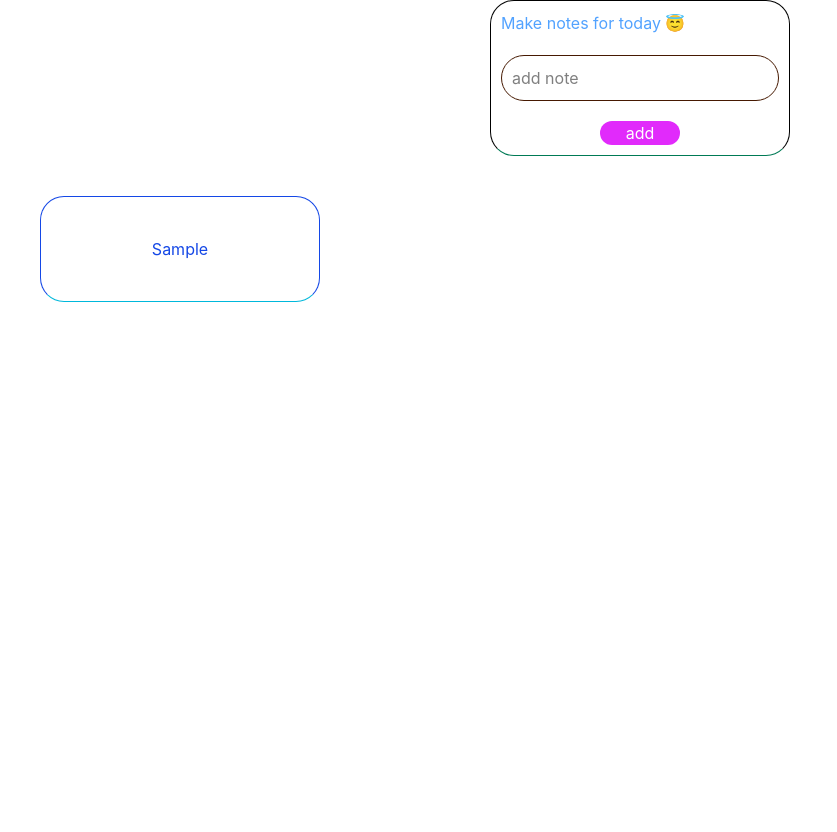
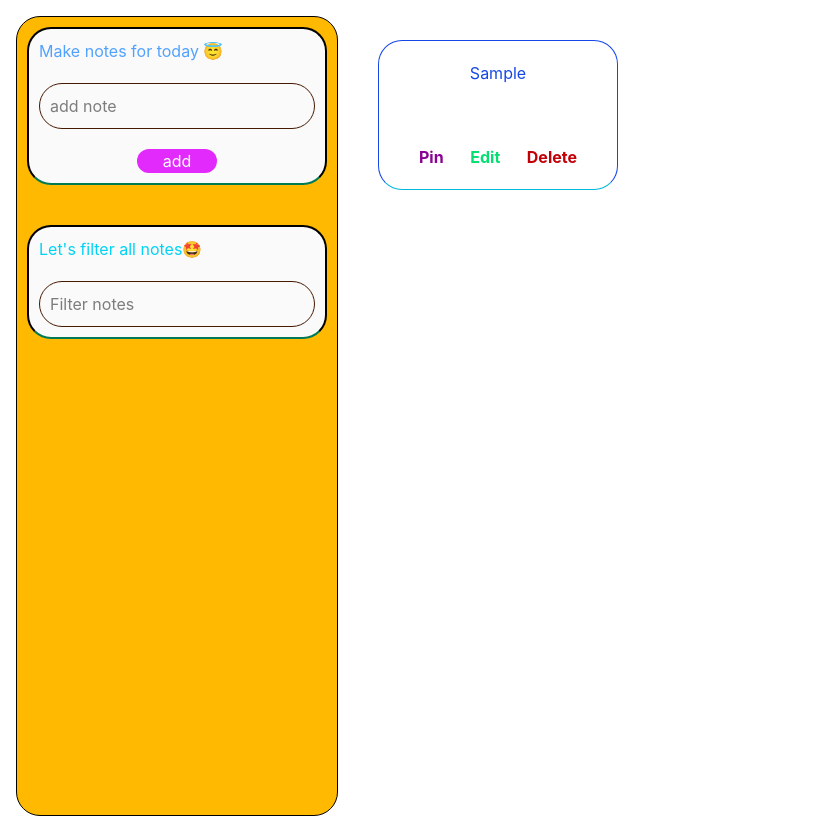
Before and after one commit to KarinaPelykh/for-fun, a React (Vite) app: page / in a window 1280 px wide. Both pictures are taken after typing "Sample" into the empty fields and a click on the button "add". Shown: the whole page, without its empty margins (0-837 px from the left). Before the commit the page ends 800 px from the top, so only its background shows below. Built offline with nearby package versions, Linux system fonts and the light colour scheme.

Commit message:
feat: searfilter, add pinned functionality

```diff
--- a/src/components/notes-board/AddNote.tsx
+++ b/src/components/notes-board/AddNote.tsx
@@ -8,7 +8,7 @@ export const AddNote = ({ text, setText, handleSubmit }: AddNoteProps) => {
   return (
     <form
       onSubmit={handleSubmit}
-      className=" flex flex-col w-75 gap-5 mx-auto border border-b-emerald-700 rounded-3xl p-2.5"
+      className=" flex flex-col bg-mauve-50 w-75 gap-5 mx-auto border-2 border-b-emerald-700 rounded-3xl p-2.5"
     >
       <label className="block text-blue-400">Make notes for today 😇</label>
       <input
--- a/src/components/notes-board/NoteItem.tsx
+++ b/src/components/notes-board/NoteItem.tsx
@@ -4,30 +4,58 @@ type NotesItemProps = {
   note: Note;
   setEditID: (val: string) => void;
   editID: string;
-  editedNote: string;
-  setEditedNote: (val: string) => void;
+  newText: string;
+  setNewText: (val: string) => void;
+  togglePinnedNotes: (val: string) => void;
 };
 
 export const NotesItem = ({
   note,
   setEditID,
   editID,
-  setEditedNote,
-  editedNote = note.text,
+  setNewText,
+  newText,
+  togglePinnedNotes,
 }: NotesItemProps) => {
   return (
-    <li
-      onClick={() => setEditID(note.id)}
-      className="border border-b-cyan-500 rounded-3xl text-blue-700 p-10 w-70 text-center "
-    >
+    <li className="border relative border-b-cyan-500 flex flex-col rounded-3xl text-blue-700  py-5 px-10 w-60 min-h-37.5 text-center ">
+      {note.pinned ? (
+        <button className="  cursor-pointer  absolute -top-4 right-0 bg-transparent ">
+          📌
+        </button>
+      ) : null}
       {editID === note.id ? (
         <input
-          value={editedNote}
-          onChange={(e) => setEditedNote(e.target.value)}
+          className="border-b-cyan-900 border rounded-2xl text-fuchsia-500 outline-none px-2.5"
+          value={newText}
+          onChange={(e) => setNewText(e.target.value)}
         />
       ) : (
-        <p>{note.text}</p>
+        <p className="  wrap-break-word w-full mx-auto">{note.text}</p>
       )}
+      <div className="flex justify-between mt-auto">
+        <button
+          type="button"
+          onClick={() => togglePinnedNotes(note.id)}
+          className=" text-fuchsia-800 font-bold cursor-pointer mt-2.5"
+        >
+          {note.pinned ? "Unpin" : "Pin"}
+        </button>
+        <button
+          type="button"
+          onClick={() => {
+            setEditID(note.id);
+            setNewText(note.text);
+          }}
+          className=" text-green-400 font-bold cursor-pointer mt-2.5"
+        >
+          Edit
+        </button>
+
+        <button className=" text-red-700 font-bold cursor-pointer mt-2.5">
+          Delete
+        </button>
+      </div>
     </li>
   );
 };
--- a/src/components/notes-board/NotesBoard.tsx
+++ b/src/components/notes-board/NotesBoard.tsx
@@ -2,30 +2,41 @@ import { useState } from "react";
 import { AddNote } from "./AddNote";
 import { NotesList } from "./NotesList";
 import { nanoid } from "nanoid/non-secure";
+import { SideBar } from "./Sidebar";
+import { SearchNotes } from "./SearchNotes";
 
 export type Note = {
   id: string;
   text: string;
   done: boolean;
+  pinned: false;
 };
 
 export const NotesBoard = () => {
   const [notes, setNotes] = useState<Note[]>([]);
   const [text, setText] = useState("");
+  const [search, setSearch] = useState("");
 
   const handleSubmit = (e) => {
     e.preventDefault();
     if (text) {
-      const note = { id: nanoid(), text, done: false };
+      const note = { id: nanoid(), text, done: false, pinned: false };
       setNotes((prev) => [...prev, note]);
       setText("");
     }
   };
+  const filterData = notes.filter((note) =>
+    note.text.toLowerCase().includes(search.trim().toLowerCase()),
+  );
 
   return (
-    <section>
-      <AddNote text={text} setText={setText} handleSubmit={handleSubmit} />
-      <NotesList notes={notes} />
+    <section className=" flex ">
+      <SideBar>
+        <AddNote text={text} setText={setText} handleSubmit={handleSubmit} />
+        <SearchNotes setSearch={setSearch} search={search} />
+      </SideBar>
+
+      <NotesList notes={filterData} setNotes={setNotes} />
     </section>
   );
 };
--- a/src/components/notes-board/NotesList.tsx
+++ b/src/components/notes-board/NotesList.tsx
@@ -1,30 +1,63 @@
-import { useEffect, useState } from "react";
+import { useEffect, useState, type Dispatch, type SetStateAction } from "react";
 import { NotesItem } from "./NoteItem";
 import type { Note } from "./NotesBoard";
 
 type NotesListProps = {
   notes: Note[];
+  setNotes: Dispatch<SetStateAction<Note[]>>;
 };
 
-export const NotesList = ({ notes }: NotesListProps) => {
+export const NotesList = ({ notes, setNotes }: NotesListProps) => {
   const [editID, setEditID] = useState("");
 
-  const [editedNote, setEditedNote] = useState("");
+  const [newText, setNewText] = useState("");
 
   useEffect(() => {
-    const hadleClse = (e: KeyboardEvent) => {};
-  }, []);
+    const handleClose = (e: KeyboardEvent) => {
+      if (e.key === "Enter") {
+        setNotes((prev) =>
+          prev.map((note) =>
+            editID === note.id ? { ...note, text: newText } : note,
+          ),
+        );
+      }
+
+      if (e.key === "Escape") {
+        setEditID("");
+      }
+    };
+
+    window.addEventListener("keydown", handleClose);
+    return () => {
+      window.removeEventListener("keydown", handleClose);
+    };
+  }, [editID, newText, setNotes]);
+
+  const togglePinnedNotes = (id: string) => {
+    setNotes((prev) =>
+      prev.map((note) =>
+        id === note.id ? { ...note, pinned: !note.pinned } : note,
+      ),
+    );
+  };
+
+  const sortedNotes = [...notes].sort((a, b) => {
+    if (a.pinned === b.pinned) return 0;
+    if (a.pinned) return -1;
+    return 1;
+  });
 
   return (
-    <ul className="flex gap-2.5 mt-10 px-10">
-      {notes.map((note) => (
+    <ul className="flex flex-wrap h-fit justify-center gap-x-2.5 gap-y-2.5 mt-10 px-10">
+      {sortedNotes.map((note) => (
         <NotesItem
           key={note.id}
           note={note}
           setEditID={setEditID}
           editID={editID}
-          editedNote={editedNote}
-          setEditedNote={setEditedNote}
+          newText={newText}
+          setNewText={setNewText}
+          togglePinnedNotes={togglePinnedNotes}
         />
       ))}
     </ul>
--- /dev/null
+++ b/src/components/notes-board/SearchNotes.tsx
@@ -0,0 +1,19 @@
+type SearchNoteProps = {
+  search: string;
+  setSearch: (val: string) => void;
+};
+
+export const SearchNotes = ({ search, setSearch }: SearchNoteProps) => {
+  return (
+    <div className=" mt-10 flex flex-col bg-mauve-50 w-75 gap-5 mx-auto border-2 border-b-emerald-700 rounded-3xl p-2.5">
+      <label className="text-cyan-400">Let's filter all notes🤩 </label>
+      <input
+        type="text"
+        placeholder="Filter notes"
+        className=" border border-amber-950 rounded-3xl p-2.5  outline-none"
+        onChange={(e) => setSearch(e.target.value)}
+        value={search}
+      />
+    </div>
+  );
+};
--- /dev/null
+++ b/src/components/notes-board/Sidebar.tsx
@@ -0,0 +1,13 @@
+import type { ReactNode } from "react";
+
+type SideBarProps = {
+  children: ReactNode;
+};
+
+export const SideBar = ({ children }: SideBarProps) => {
+  return (
+    <div className="w-fit   h-screen pt-2.5  px-2.5 my-4  ml-4 rounded-3xl bg-amber-400 border">
+      {children}
+    </div>
+  );
+};
```
